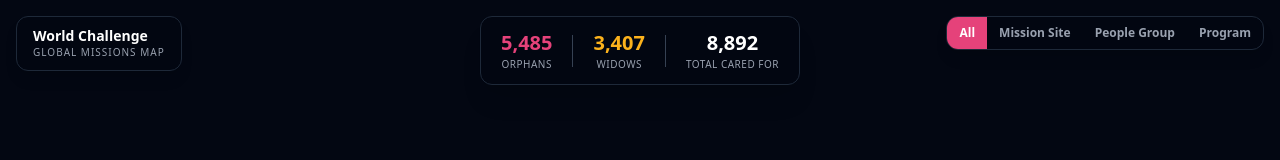
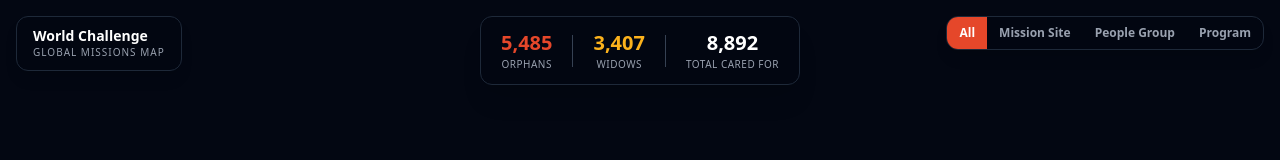
Before and after one commit to seanfahrenbruch/missions-map, a Next.js app: page / in a window 1280 px wide. Shown: the top 160 px of the page. Built offline with nearby package versions, Linux system fonts and the light colour scheme.

Commit message:
Fix active site color to #e5472a

```diff
--- a/app/components/MissionMap.tsx
+++ b/app/components/MissionMap.tsx
@@ -99,7 +99,7 @@ function StatsBar({ typeFilter }: { typeFilter: MarkerType | "all" }) {
   return (
     <div className="absolute top-4 left-1/2 -translate-x-1/2 z-[500] px-5 py-3 rounded-xl bg-gray-950/95 border border-gray-800 text-white shadow-xl backdrop-blur-sm flex gap-5 items-center whitespace-nowrap">
       <div className="text-center">
-        <div className="text-xl font-bold tabular-nums" style={{ color: "#e5427a" }}>{orphans.toLocaleString()}</div>
+        <div className="text-xl font-bold tabular-nums" style={{ color: "#e5472a" }}>{orphans.toLocaleString()}</div>
         <div className="text-[10px] uppercase tracking-wider text-gray-400">Orphans</div>
       </div>
       <div className="w-px h-8 bg-gray-700" />
@@ -285,7 +285,7 @@ export default function MissionMap() {
           {(["all", "site", "people_group", "program"] as const).map((t) => (
             <button key={t} onClick={() => setTypeFilter(t)}
               className={`px-3 py-2 transition-colors cursor-pointer ${typeFilter === t ? "text-white" : "text-gray-400 hover:bg-gray-800 hover:text-white"}`}
-              style={typeFilter === t ? { background: "#e5427a" } : {}}>
+              style={typeFilter === t ? { background: "#e5472a" } : {}}>
               {t === "all" ? "All" : TYPE_CONFIG[t].label}
             </button>
           ))}
--- a/app/data/missions.ts
+++ b/app/data/missions.ts
@@ -353,7 +353,7 @@ export const MISSIONS: Mission[] = [
 ];
 
 export const STATUS_CONFIG: Record<Status, { label: string; color: string; glow: string }> = {
-  active:   { label: "Active Site",  color: "#e5427a", glow: "rgba(229,66,122,0.35)" },
+  active:   { label: "Active Site",  color: "#e5472a", glow: "rgba(229,66,122,0.35)" },
   upcoming: { label: "Upcoming",     color: "#fcb21c", glow: "rgba(252,178,28,0.35)" },
 };
 
```
